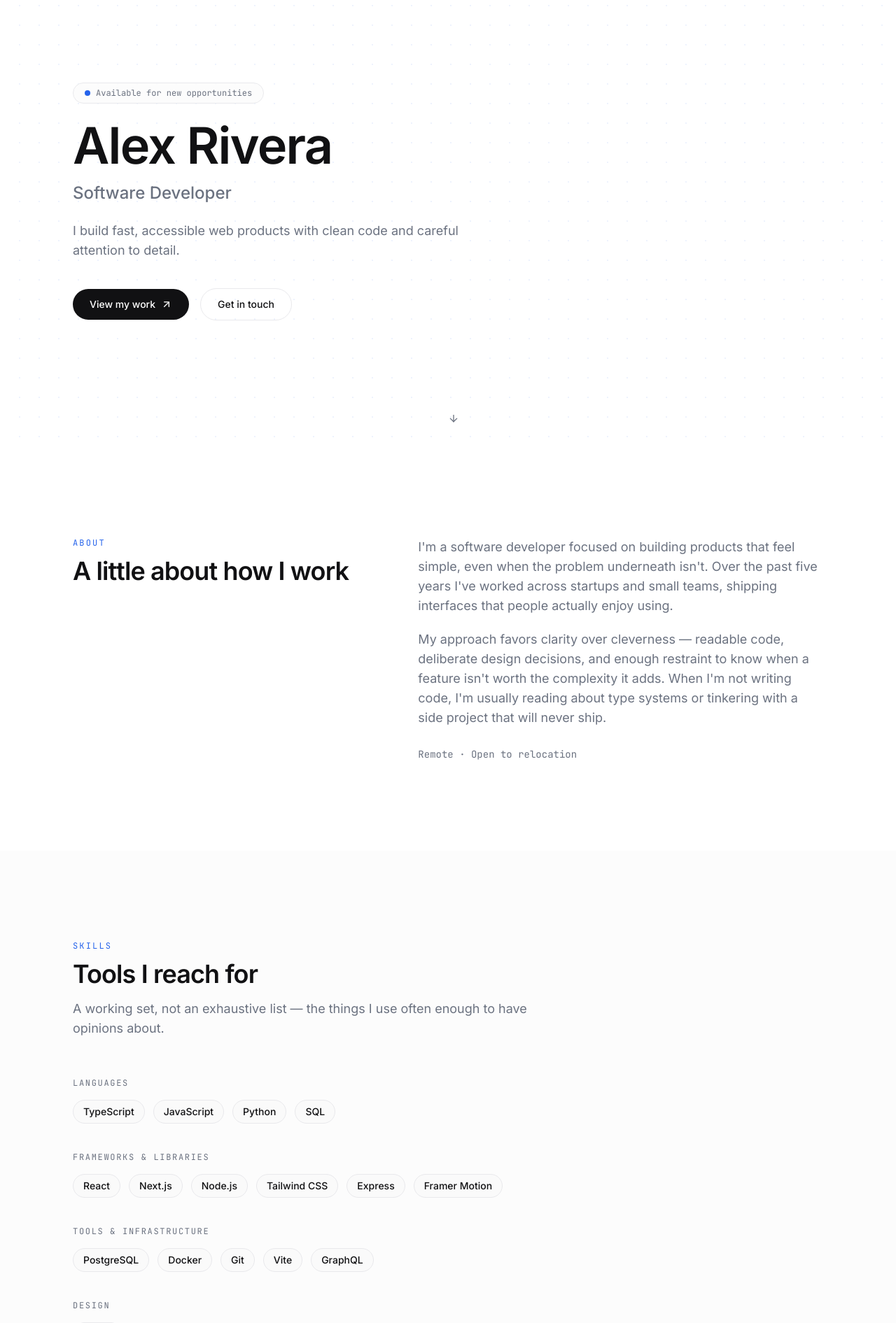
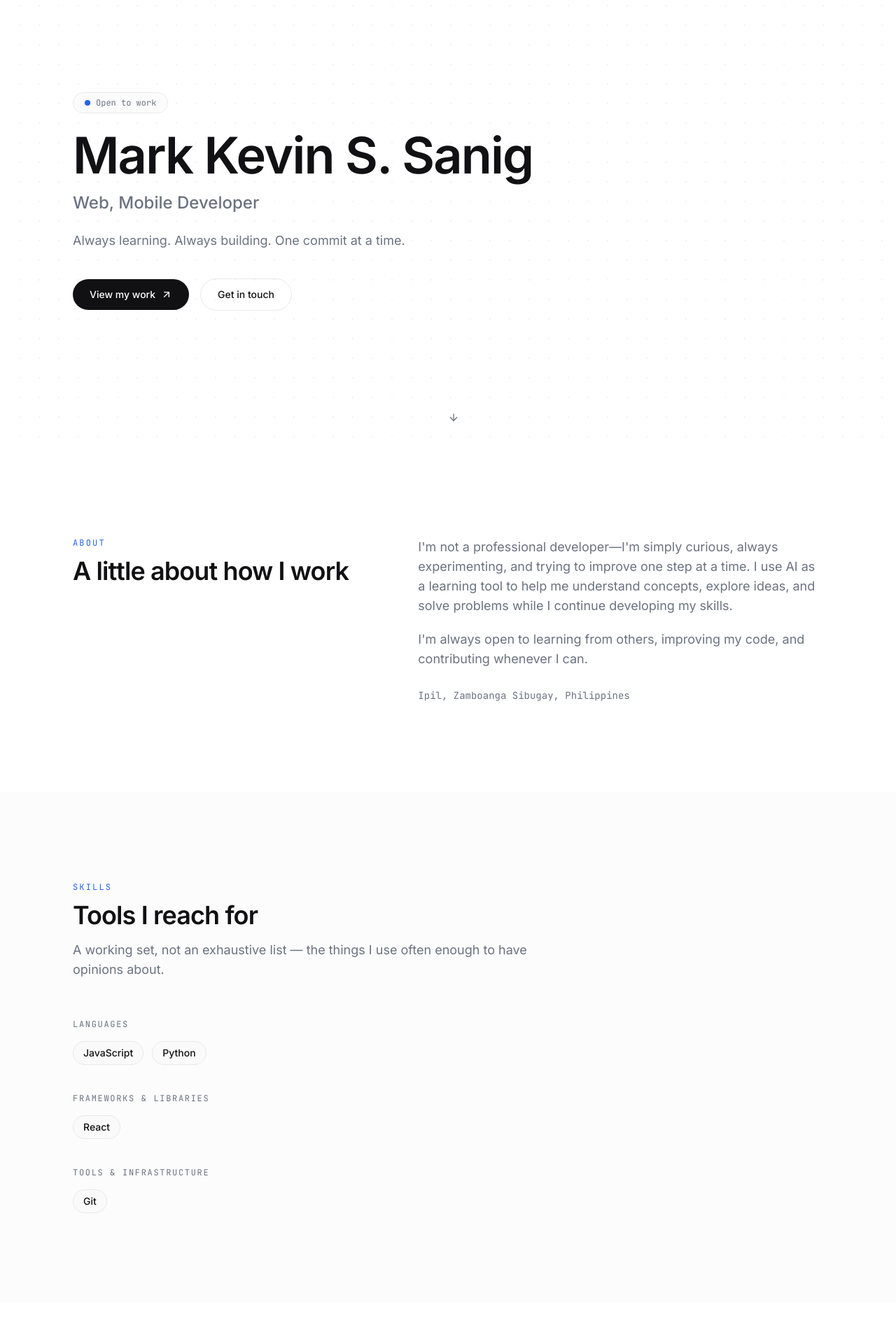
Before and after one commit to Broadmaker/portfolio, a React (Vite) app: page / in a window 1280 px wide. Shown: the part 160-2051 px from the top of the page at 70% size. Built offline with nearby package versions, Linux system fonts and the light colour scheme; the HTML template or start-up script is replaced by a standard one.

Commit message:
update: replace placeholder data with personal info

```diff
--- a/index.html
+++ b/index.html
@@ -3,8 +3,8 @@
   <head>
     <meta charset="UTF-8" />
     <meta name="viewport" content="width=device-width, initial-scale=1.0" />
-    <meta name="description" content="Personal portfolio — software developer building clean, thoughtful products." />
-    <title>Alex Rivera — Software Developer</title>
+    <meta name="description" content="Personal portfolio — web & mobile developer building one commit at a time." />
+    <title>Mark Kevin S. Sanig — Web, Mobile Developer</title>
     <link rel="preconnect" href="https://fonts.googleapis.com" />
     <link rel="preconnect" href="https://fonts.gstatic.com" crossorigin />
     <link
--- a/src/data/experience.ts
+++ b/src/data/experience.ts
@@ -3,39 +3,26 @@ import type { ExperienceItem } from '@/types'
 export const experience: ExperienceItem[] = [
   {
     id: 'exp-1',
-    role: 'Senior Frontend Engineer',
-    company: 'Northgate Labs',
-    period: '2023 — Present',
+    role: 'Visiting Lecturer',
+    company: 'WMSU Ipil Campus',
+    period: 'September 2020 — Present',
     description:
-      'Leading frontend architecture for a B2B analytics platform used by 400+ teams.',
+      'Teach undergraduate courses in computer science, helping students build a strong foundation in programming and software development.',
     highlights: [
-      'Rebuilt the core dashboard in React and TypeScript, cutting load time by 42%',
-      'Introduced a shared component library adopted across three product teams',
-      'Mentored two junior engineers through their first year',
+      'Delivered lectures and hands-on labs for core computer science subjects',
+      'Guided students through projects and assessments to reinforce practical skills',
     ],
   },
   {
     id: 'exp-2',
-    role: 'Frontend Engineer',
-    company: 'Fieldstone',
-    period: '2021 — 2023',
+    role: 'Technical Assistant II',
+    company: 'DepEd Zamboanga Sibugay',
+    period: 'January 2026 — Present',
     description:
-      'Owned the customer-facing web app for an early-stage logistics startup.',
+      'Provide technical support and maintain IT systems for the Department of Education division office.',
     highlights: [
-      'Shipped the v1 web app from scratch alongside a team of three',
-      'Built a design system in Tailwind CSS still in use today',
-      'Reduced production bugs by 30% by introducing end-to-end testing',
-    ],
-  },
-  {
-    id: 'exp-3',
-    role: 'Junior Developer',
-    company: 'Studio Forty',
-    period: '2019 — 2021',
-    description: 'Built marketing sites and internal tools for agency clients.',
-    highlights: [
-      'Delivered 20+ client websites on time and within scope',
-      'Introduced component-driven development to the team’s workflow',
+      'Assisted in maintaining and troubleshooting school IT infrastructure',
+      'Supported administrative systems and provided end-user technical assistance',
     ],
   },
 ]
--- a/src/data/profile.ts
+++ b/src/data/profile.ts
@@ -1,22 +1,21 @@
 export const profile = {
-  name: 'Alex Rivera',
-  role: 'Software Developer',
-  location: 'Remote · Open to relocation',
+  name: 'Mark Kevin S. Sanig',
+  role: 'Web, Mobile Developer',
+  location: 'Ipil, Zamboanga Sibugay, Philippines',
   tagline:
-    'I build fast, accessible web products with clean code and careful attention to detail.',
+    'Always learning. Always building. One commit at a time.',
   bio: [
-    "I'm a software developer focused on building products that feel simple, even when the problem underneath isn't. Over the past five years I've worked across startups and small teams, shipping interfaces that people actually enjoy using.",
-    "My approach favors clarity over cleverness — readable code, deliberate design decisions, and enough restraint to know when a feature isn't worth the complexity it adds. When I'm not writing code, I'm usually reading about type systems or tinkering with a side project that will never ship.",
+    "I'm not a professional developer—I'm simply curious, always experimenting, and trying to improve one step at a time. I use AI as a learning tool to help me understand concepts, explore ideas, and solve problems while I continue developing my skills.",
+    "I'm always open to learning from others, improving my code, and contributing whenever I can.",
   ],
-  availability: 'Available for new opportunities',
-  email: 'hello@alexrivera.dev',
+  availability: 'Open to work',
+  email: 'sanigkram24@gmail.com',
   resumeUrl: '/resume.pdf',
 }
 
 export const socials = [
-  { label: 'GitHub', href: 'https://github.com/', icon: 'github' as const },
-  { label: 'LinkedIn', href: 'https://linkedin.com/', icon: 'linkedin' as const },
-  { label: 'Email', href: 'mailto:hello@alexrivera.dev', icon: 'mail' as const },
+  { label: 'GitHub', href: 'https://github.com/Broadmaker', icon: 'github' as const },
+  { label: 'Email', href: 'mailto:sanigkram24@gmail.com', icon: 'mail' as const },
 ]
 
 export const navLinks = [
--- a/src/data/skills.ts
+++ b/src/data/skills.ts
@@ -1,20 +1,8 @@
 import type { Skill } from '@/types'
 
 export const skills: Skill[] = [
-  { name: 'TypeScript', category: 'language' },
   { name: 'JavaScript', category: 'language' },
   { name: 'Python', category: 'language' },
-  { name: 'SQL', category: 'language' },
   { name: 'React', category: 'framework' },
-  { name: 'Next.js', category: 'framework' },
-  { name: 'Node.js', category: 'framework' },
-  { name: 'Tailwind CSS', category: 'framework' },
-  { name: 'Express', category: 'framework' },
-  { name: 'PostgreSQL', category: 'tool' },
-  { name: 'Docker', category: 'tool' },
   { name: 'Git', category: 'tool' },
-  { name: 'Figma', category: 'design' },
-  { name: 'Vite', category: 'tool' },
-  { name: 'GraphQL', category: 'tool' },
-  { name: 'Framer Motion', category: 'framework' },
 ]
```
Also changed, not shown: 1 other file (tests, documents, lock files or other folders).
